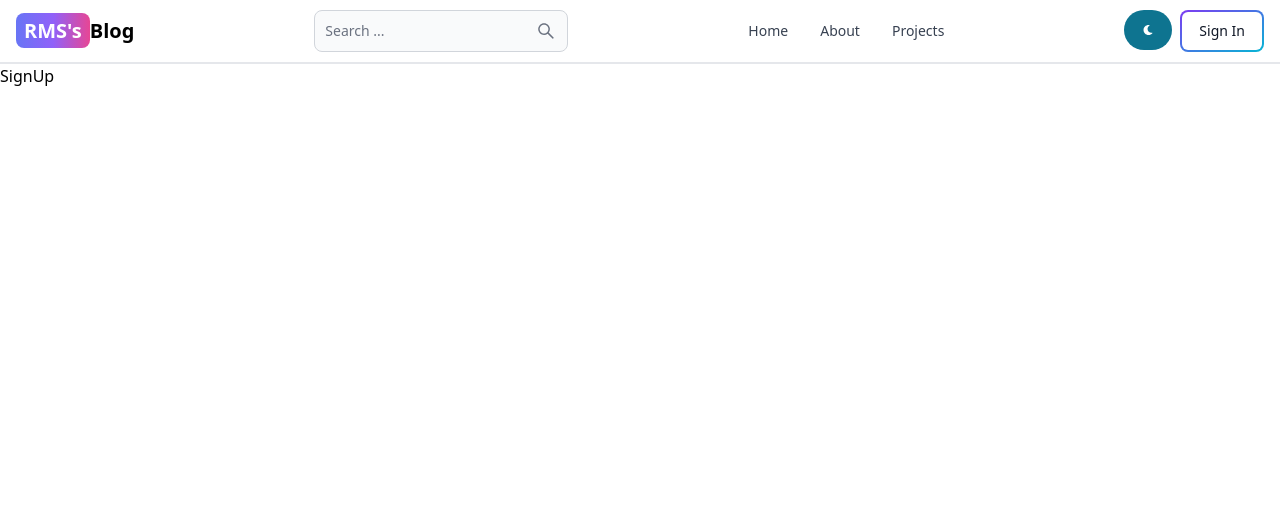
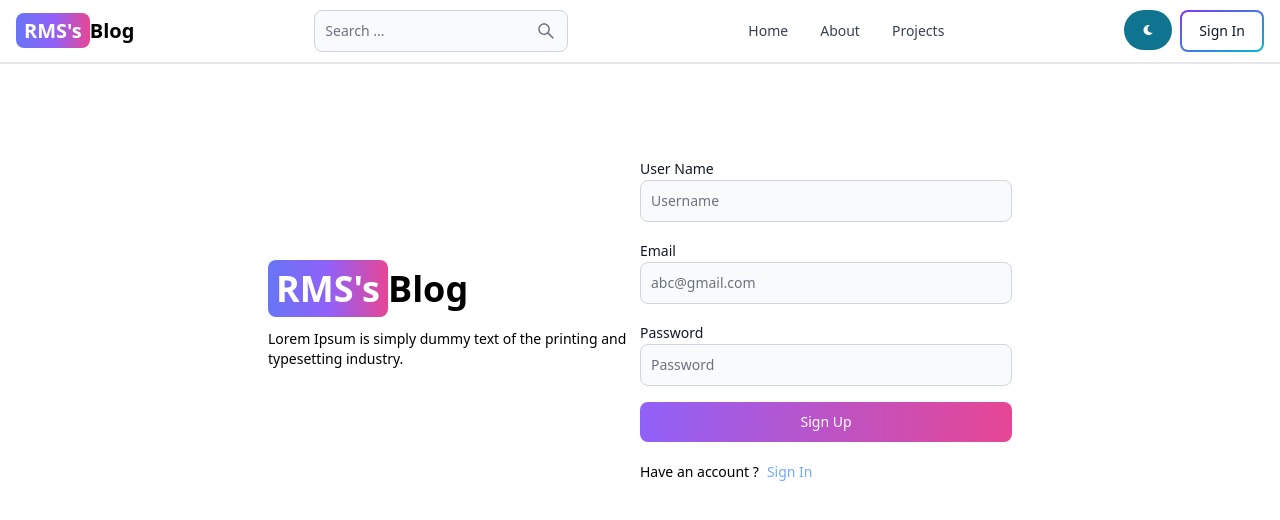
Before and after one commit to RanaSaqlain/mern-blog, a React (Vite) app in the folder client/: page /sign-up in a window 1280 px wide. Shown: the top 520 px of the page. Built offline with nearby package versions, Linux system fonts and the light colour scheme.

Commit message:
feat: sign up page ui

```diff
--- a/client/src/pages/SignUp.jsx
+++ b/client/src/pages/SignUp.jsx
@@ -1,7 +1,62 @@
-import React from 'react'
+import { Button, Label, TextInput } from "flowbite-react";
+import React from "react";
+import { Link } from "react-router-dom";
 
 export const SignUp = () => {
   return (
-    <div>SignUp</div>
-  )
-}
+    <div className="min-h-screen mt-20 gap-5">
+      <div className="flex p-3 max-w-3xl  mx-auto flex-col md:flex-row md:items-center">
+        <div className="flex-1">
+          <Link to="/" className="font-bold dark:text-white text-4xl">
+            <span className="px-2 py-1 bg-gradient-to-r from-indigo-500 via-purple-500 to-pink-500 rounded-lg text-white">
+              RMS's
+            </span>
+            Blog
+          </Link>
+          <p className="mt-5 text-sm">
+            Lorem Ipsum is simply dummy text of the printing and typesetting
+            industry.
+          </p>
+        </div>
+        <div className="flex-1">
+          <form className="flex flex-col gap-4">
+            <div>
+              <Label value="User Name"></Label>
+              <TextInput
+                type="text"
+                placeholder="Username"
+                id="username"
+              ></TextInput>
+            </div>
+            <div>
+              <Label value="Email"></Label>
+              <TextInput
+                type="email"
+                placeholder="abc@gmail.com"
+                id="username"
+              ></TextInput>
+            </div>
+            <div>
+              <Label value="Password"></Label>
+              <TextInput
+                type="text"
+                placeholder="Password"
+                id="username"
+              ></TextInput>
+            </div>
+
+            <Button
+            type="submit"
+            gradientDuoTone='purpleToPink'>
+              Sign Up
+            </Button>
+          </form>
+          <div className="flex gap-2 text-sm mt-5">
+            <span>Have an account ?</span>
+            <Link to='/sign-in' className="text-blue-400">Sign In</Link>
+          </div>
+        </div>
+      </div>
+    </div>
+  );
+};
```
